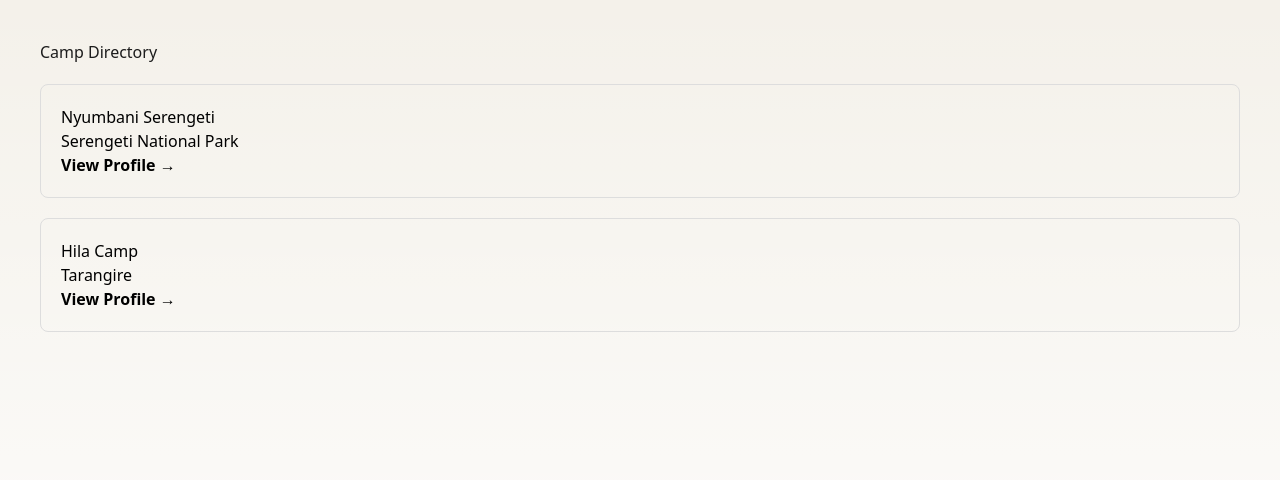
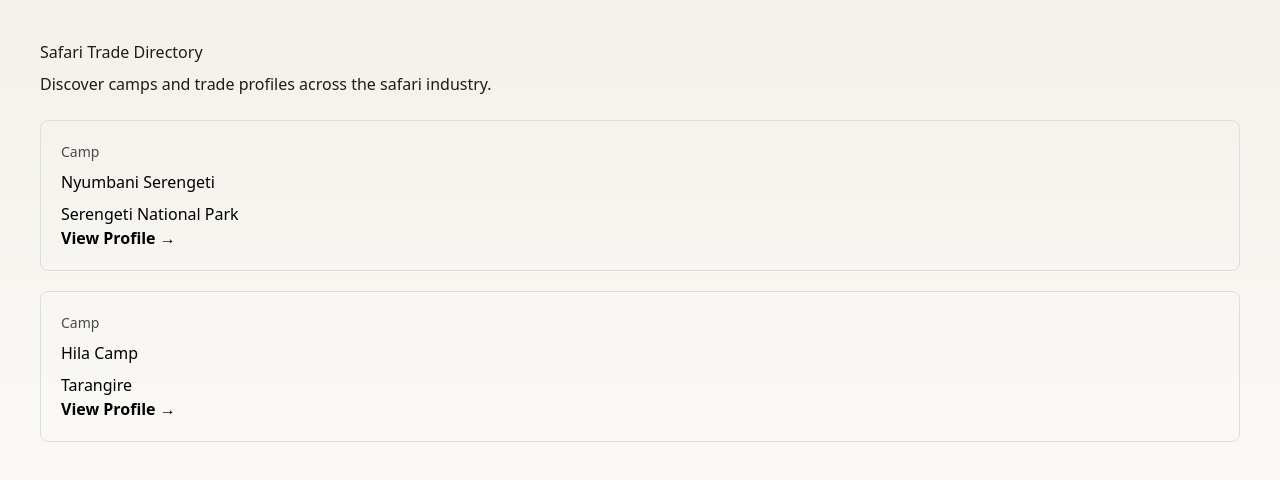
Before and after one commit to aisafarimarketing-ux/safari-trade-directory, a Next.js app: page /directory in a window 1280 px wide. Shown: the top 480 px of the page. Built offline with nearby package versions, Linux system fonts and the light colour scheme.

Commit message:
Update page.tsx

```diff
--- a/src/app/directory/page.tsx
+++ b/src/app/directory/page.tsx
@@ -1,26 +1,31 @@
 export default function DirectoryPage() {
-  const camps = [
+  const profiles = [
     {
       name: "Nyumbani Serengeti",
       location: "Serengeti National Park",
       slug: "nyumbani-serengeti",
+      type: "Camp",
     },
     {
       name: "Hila Camp",
       location: "Tarangire",
       slug: "hila-camp",
+      type: "Camp",
     },
   ];
 
   return (
     <main style={{ padding: "40px" }}>
-      <h1>Camp Directory</h1>
+      <h1>Safari Trade Directory</h1>
+      <p style={{ marginTop: "8px" }}>
+        Discover camps and trade profiles across the safari industry.
+      </p>
 
-      <div style={{ display: "grid", gap: "20px", marginTop: "20px" }}>
-        {camps.map((camp) => (
+      <div style={{ display: "grid", gap: "20px", marginTop: "24px" }}>
+        {profiles.map((profile) => (
           <a
-            key={camp.slug}
-            href={`/camps/${camp.slug}`}
+            key={profile.slug}
+            href={`/profiles/${profile.slug}`}
             style={{
               border: "1px solid #ddd",
               padding: "20px",
@@ -29,8 +34,11 @@ export default function DirectoryPage() {
               color: "black",
             }}
           >
-            <h2>{camp.name}</h2>
-            <p>{camp.location}</p>
+            <p style={{ margin: 0, fontSize: "14px", opacity: 0.7 }}>
+              {profile.type}
+            </p>
+            <h2 style={{ margin: "8px 0" }}>{profile.name}</h2>
+            <p>{profile.location}</p>
             <strong>View Profile →</strong>
           </a>
         ))}
```
